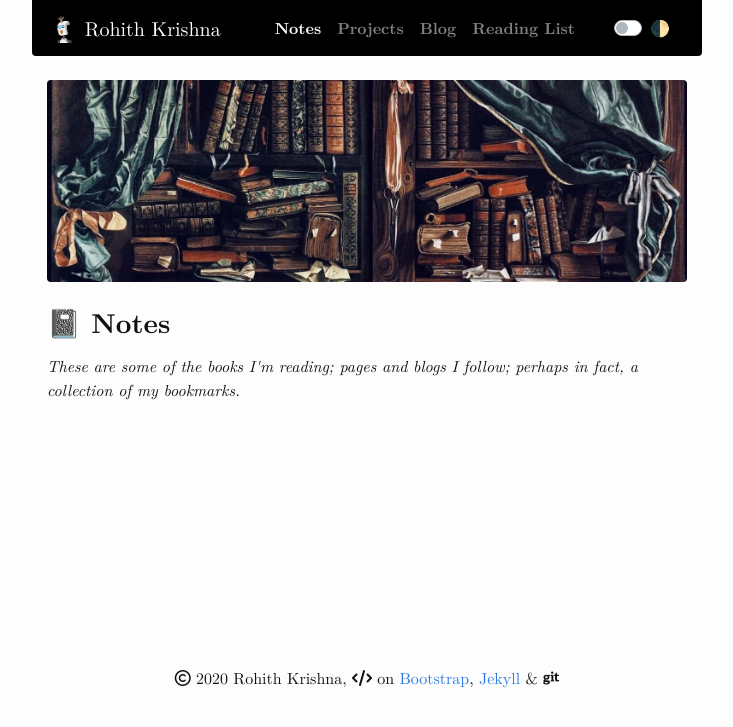
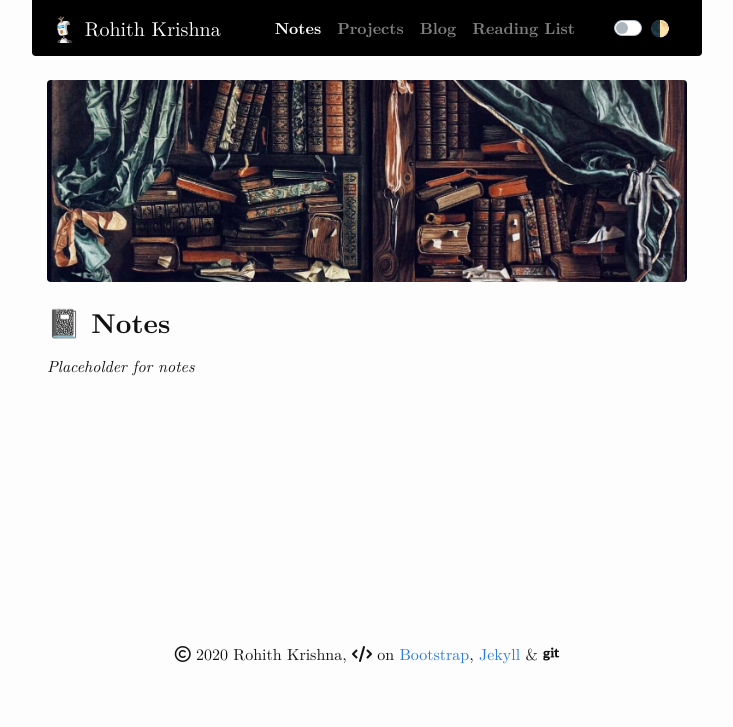
Before and after one commit to rohithmay/rohithmay.github.io, a Jekyll site: the page built from notes.html, in a window 1280 px wide. Shown: the top 727 px of the page, without its empty margins (273-1006 px from the left). Built offline with Jekyll 4.4.1, drawn with Linux system fonts in a browser that asks for light colours; nearby versions of some CDN libraries; a style sheet for code colours, icons or effects is not loaded.

Commit message:
Update notes.html

```diff
--- a/notes.html
+++ b/notes.html
@@ -16,7 +16,7 @@ permalink: /notes
 
 
                   <h1 class=display-5>📓 Notes</h1>
-                  <em>These are some of the books I'm reading; pages and blogs I follow; perhaps in fact, a collection of my bookmarks.</em>
+                  <em>Placeholder for notes</em>
                   <br/>
                   <!-- <hr  style="height:1px;border-width:0;color:gray;background-color:gray" /> -->
                   <!-- thick horizontal line above -->
```
